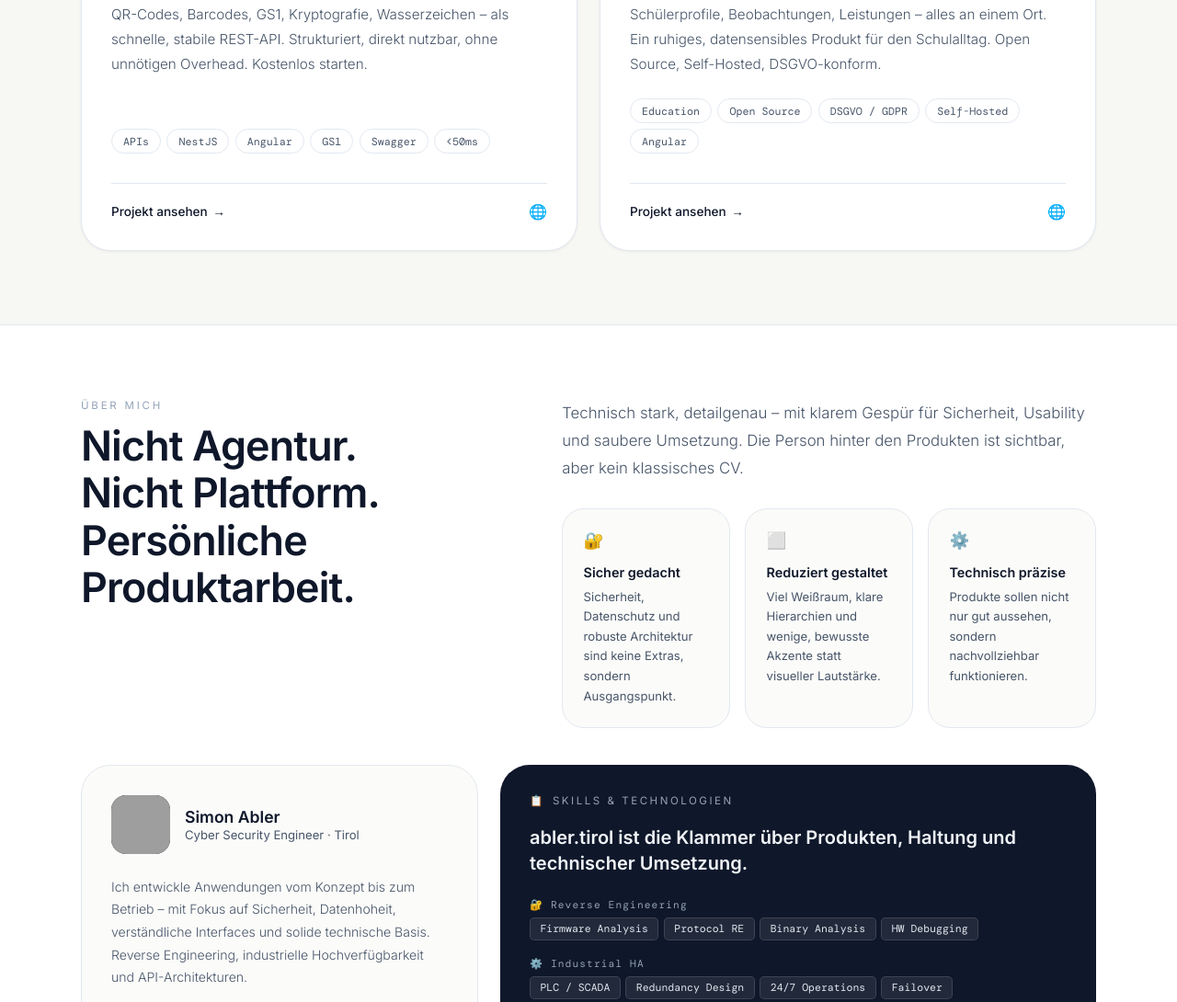
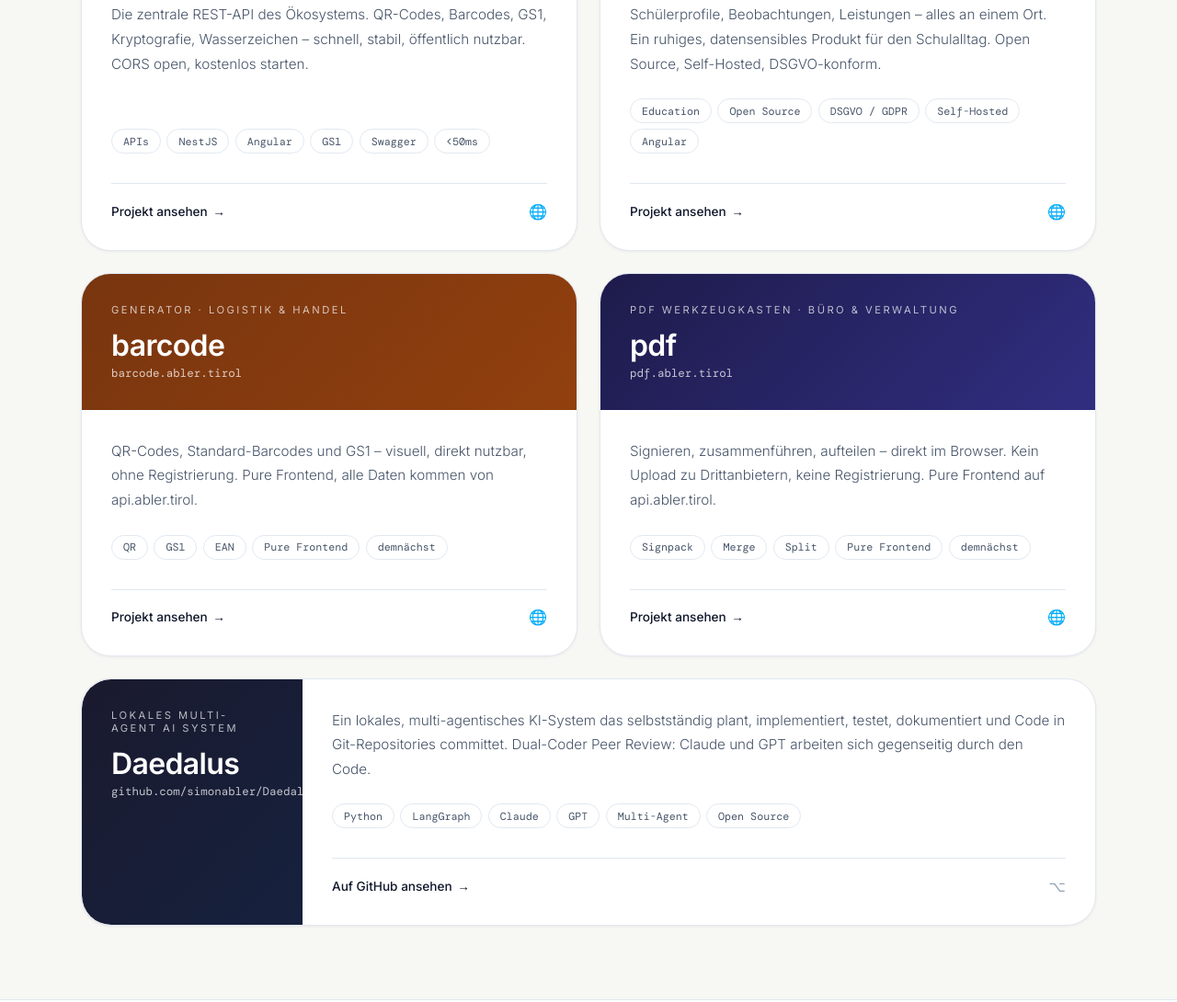
Before and after one commit to simonabler/abler-tirol, a plain HTML site: page index.html in a window 1280 px wide. Shown: the part 1204-2294 px from the top of the page at 92% size. Drawn offline with nearby package versions, Linux system fonts and the light colour scheme; grey boxes are pictures that could not be loaded.

Commit message:
feat: add barcode, pdf, daedalus product cards; update to api.abler.tirol
- Add barcode.abler.tirol card (Amber, Pure Frontend, coming soon)
- Add pdf.abler.tirol card (Indigo, Pure Frontend, coming soon)
- Add Daedalus card (full-width, dark, links to GitHub)
- Update products grid: 2-col, 5th card spans full width
- Update hero widget: 5 active products
- Update nav badges and section headings
- Update CTA text and buttons

```diff
--- a/index.html
+++ b/index.html
@@ -22,6 +22,12 @@
       --hub-to:   #334155;
       --klara-from: #064e3b;
       --klara-to:   #065f46;
+      --barcode-from: #78350f;
+      --barcode-to:   #92400e;
+      --pdf-from: #1e1b4b;
+      --pdf-to:   #312e81;
+      --daedalus-from: #1a1a2e;
+      --daedalus-to:   #16213e;
       --mono:     'DM Mono', monospace;
       --sans:     'Inter', sans-serif;
       --radius-xl: 2rem;
@@ -299,6 +305,18 @@
       gap: 1.5rem;
       margin-top: 2.5rem;
     }
+    .product-card.card-wide {
+      grid-column: 1 / -1;
+    }
+    @media (min-width: 901px) {
+      .product-card.card-wide {
+        display: grid;
+        grid-template-columns: 240px 1fr;
+      }
+      .product-card.card-wide .card-top-daedalus {
+        border-radius: var(--radius-xl) 0 0 var(--radius-xl);
+      }
+    }
 
     .product-card {
       background: var(--white);
@@ -324,6 +342,21 @@
     }
     .card-top-klara {
       background: linear-gradient(135deg, var(--klara-from), var(--klara-to));
+      padding: 2rem;
+      color: #fff;
+    }
+    .card-top-barcode {
+      background: linear-gradient(135deg, var(--barcode-from), var(--barcode-to));
+      padding: 2rem;
+      color: #fff;
+    }
+    .card-top-pdf {
+      background: linear-gradient(135deg, var(--pdf-from), var(--pdf-to));
+      padding: 2rem;
+      color: #fff;
+    }
+    .card-top-daedalus {
+      background: linear-gradient(135deg, var(--daedalus-from), var(--daedalus-to));
       padding: 2rem;
       color: #fff;
     }
@@ -620,6 +653,7 @@
       .hero-inner    { grid-template-columns: 1fr; }
       .hero-card     { display: none; }
       .products-grid { grid-template-columns: 1fr; }
+      .product-card.card-wide { grid-column: auto; display: flex; flex-direction: column; }
       .about-grid    { grid-template-columns: 1fr; }
       .principles-grid { grid-template-columns: 1fr; }
       .cards-bottom  { grid-template-columns: 1fr; }
@@ -690,7 +724,7 @@
             <div class="widget-top-head">
               <div>
                 <div class="widget-label"><span data-lang="de">Aktive Produkte</span><span data-lang="en">Active Products</span></div>
-                <div class="widget-num">2</div>
+                <div class="widget-num">5</div>
               </div>
               <div class="widget-live">live</div>
             </div>
@@ -721,10 +755,10 @@
   <!-- PRODUCTS -->
   <section id="products">
     <div class="section-eyebrow"><span data-lang="de">Projekte</span><span data-lang="en">Projects</span></div>
-    <h2 class="section-h2"><span data-lang="de">Zwei Produkte, eine Handschrift.</span><span data-lang="en">Two products, one signature.</span></h2>
+    <h2 class="section-h2"><span data-lang="de">Fünf Projekte, eine Handschrift.</span><span data-lang="en">Five projects, one signature.</span></h2>
     <p class="section-p">
-      <span data-lang="de">Keine Portfolio-Sammlung, sondern ein Ökosystem. Jedes Produkt bekommt Raum – die Klammer bleibt sichtbar: Stil, Haltung, Umsetzung.</span>
-      <span data-lang="en">Not a portfolio dump, but an ecosystem. Each product gets space — the common thread stays visible: style, values, execution.</span>
+      <span data-lang="de">Von der REST-API bis zum lokalen KI-Agentensystem – unterschiedliche Zielgruppen, eine technische Haltung. Klar, sicher, sauber umgesetzt.</span>
+      <span data-lang="en">From REST APIs to local AI agent systems — different audiences, one technical standard. Clear, secure, cleanly executed.</span>
     </p>
 
     <div class="products-grid">
@@ -736,8 +770,8 @@
         </div>
         <div class="card-body">
           <p class="card-desc">
-            <span data-lang="de">QR-Codes, Barcodes, GS1, Kryptografie, Wasserzeichen – als schnelle, stabile REST-API. Strukturiert, direkt nutzbar, ohne unnötigen Overhead. Kostenlos starten.</span>
-            <span data-lang="en">QR codes, barcodes, GS1, cryptography, watermarks – as a fast, stable REST API. Well-structured, directly usable, no unnecessary overhead. Free to start.</span>
+            <span data-lang="de">Die zentrale REST-API des Ökosystems. QR-Codes, Barcodes, GS1, Kryptografie, Wasserzeichen – schnell, stabil, öffentlich nutzbar. CORS open, kostenlos starten.</span>
+            <span data-lang="en">The central REST API of the ecosystem. QR codes, barcodes, GS1, cryptography, watermarks — fast, stable, publicly usable. CORS open, free to start.</span>
           </p>
           <div class="card-tags">
             <span class="tag">APIs</span><span class="tag">NestJS</span><span class="tag">Angular</span><span class="tag">GS1</span><span class="tag">Swagger</span><span class="tag">&lt;50ms</span>
@@ -766,6 +800,69 @@
           <div class="card-footer">
             <span class="card-link"><span data-lang="de">Projekt ansehen</span><span data-lang="en">View project</span> →</span>
             <span class="card-globe">🌐</span>
+          </div>
+        </div>
+      </a>
+
+      <a href="https://barcode.abler.tirol" class="product-card" target="_blank">
+        <div class="card-top-barcode">
+          <div class="card-eyebrow"><span data-lang="de">Generator · Logistik & Handel</span><span data-lang="en">Generator · Logistics & Retail</span></div>
+          <div class="card-name">barcode</div>
+          <div class="card-domain">barcode.abler.tirol</div>
+        </div>
+        <div class="card-body">
+          <p class="card-desc">
+            <span data-lang="de">QR-Codes, Standard-Barcodes und GS1 – visuell, direkt nutzbar, ohne Registrierung. Pure Frontend, alle Daten kommen von api.abler.tirol.</span>
+            <span data-lang="en">QR codes, standard barcodes and GS1 — visual, directly usable, no registration. Pure frontend, all data from api.abler.tirol.</span>
+          </p>
+          <div class="card-tags">
+            <span class="tag">QR</span><span class="tag">GS1</span><span class="tag">EAN</span><span class="tag">Pure Frontend</span><span class="tag"><span data-lang="de">demnächst</span><span data-lang="en">soon</span></span>
+          </div>
+          <div class="card-footer">
+            <span class="card-link"><span data-lang="de">Projekt ansehen</span><span data-lang="en">View project</span> →</span>
+            <span class="card-globe">🌐</span>
+          </div>
+        </div>
+      </a>
+
+      <a href="https://pdf.abler.tirol" class="product-card" target="_blank">
+        <div class="card-top-pdf">
+          <div class="card-eyebrow"><span data-lang="de">PDF Werkzeugkasten · Büro & Verwaltung</span><span data-lang="en">PDF Toolkit · Office & Admin</span></div>
+          <div class="card-name">pdf</div>
+          <div class="card-domain">pdf.abler.tirol</div>
+        </div>
+        <div class="card-body">
+          <p class="card-desc">
+            <span data-lang="de">Signieren, zusammenführen, aufteilen – direkt im Browser. Kein Upload zu Drittanbietern, keine Registrierung. Pure Frontend auf api.abler.tirol.</span>
+            <span data-lang="en">Sign, merge, split — directly in the browser. No upload to third parties, no registration. Pure frontend on api.abler.tirol.</span>
+          </p>
+          <div class="card-tags">
+            <span class="tag">Signpack</span><span class="tag">Merge</span><span class="tag">Split</span><span class="tag">Pure Frontend</span><span class="tag"><span data-lang="de">demnächst</span><span data-lang="en">soon</span></span>
+          </div>
+          <div class="card-footer">
+            <span class="card-link"><span data-lang="de">Projekt ansehen</span><span data-lang="en">View project</span> →</span>
+            <span class="card-globe">🌐</span>
+          </div>
+        </div>
+      </a>
+
+      <a href="https://github.com/simonabler/Daedalus" class="product-card card-wide" target="_blank">
+        <div class="card-top-daedalus">
+          <div class="card-eyebrow"><span data-lang="de">Lokales Multi-Agent AI System</span><span data-lang="en">Local Multi-Agent AI System</span></div>
+          <div class="card-name">Daedalus</div>
+          <div class="card-domain">github.com/simonabler/Daedalus</div>
+        </div>
+        <div class="card-body">
+          <p class="card-desc">
+            <span data-lang="de">Ein lokales, multi-agentisches KI-System das selbstständig plant, implementiert, testet, dokumentiert und Code in Git-Repositories committet. Dual-Coder Peer Review: Claude und GPT arbeiten sich gegenseitig durch den Code.</span>
+            <span data-lang="en">A local, multi-agent AI coding system that autonomously plans, implements, tests, documents and commits code to Git repositories. Dual-coder peer review: Claude and GPT cross-review each other's work.</span>
+          </p>
+          <div class="card-tags">
+            <span class="tag">Python</span><span class="tag">LangGraph</span><span class="tag">Claude</span><span class="tag">GPT</span><span class="tag">Multi-Agent</span><span class="tag">Open Source</span>
+          </div>
+          <div class="card-footer">
+            <span class="card-link"><span data-lang="de">Auf GitHub ansehen</span><span data-lang="en">View on GitHub</span> →</span>
+            <span class="card-globe">⌥</span>
           </div>
         </div>
       </a>
@@ -873,7 +970,7 @@
     <div class="cta-card">
       <div>
         <div class="cta-eyebrow"><span data-lang="de">Einstieg</span><span data-lang="en">Get started</span></div>
-        <h2 class="cta-h2"><span data-lang="de">Produkte entdecken oder direkt Kontakt aufnehmen.</span><span data-lang="en">Explore the products or get in touch directly.</span></h2>
+        <h2 class="cta-h2"><span data-lang="de">Projekte entdecken oder direkt Kontakt aufnehmen.</span><span data-lang="en">Explore the projects or get in touch directly.</span></h2>
         <p class="cta-p">
           <span data-lang="de">Je nach Interesse direkt zu hub, zu klara oder zu einer persönlichen Nachricht – ohne Umweg und ohne Reizüberflutung.</span>
           <span data-lang="en">Go straight to hub, to klara or send a personal message — no detours, no noise.</span>
@@ -882,6 +979,7 @@
       <div class="cta-btns">
         <a href="https://api.abler.tirol" class="btn-dark" target="_blank"><span data-lang="de">hub öffnen</span><span data-lang="en">Open hub</span></a>
         <a href="https://klara.abler.tirol" class="btn-green" target="_blank"><span data-lang="de">klara öffnen</span><span data-lang="en">Open klara</span></a>
+        <a href="https://github.com/simonabler/Daedalus" class="btn-outline" target="_blank">Daedalus ⌥</a>
         <a href="#about" class="btn-outline"><span data-lang="de">Über Simon</span><span data-lang="en">About Simon</span></a>
       </div>
     </div>
```
